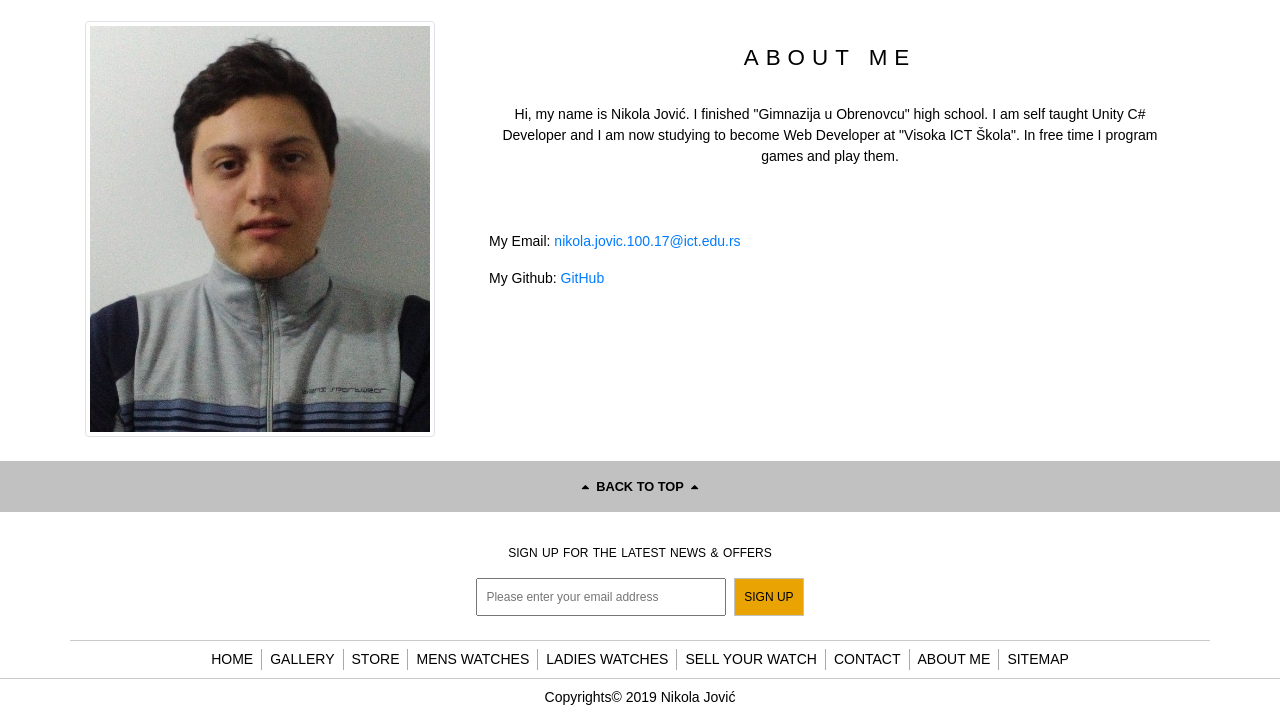
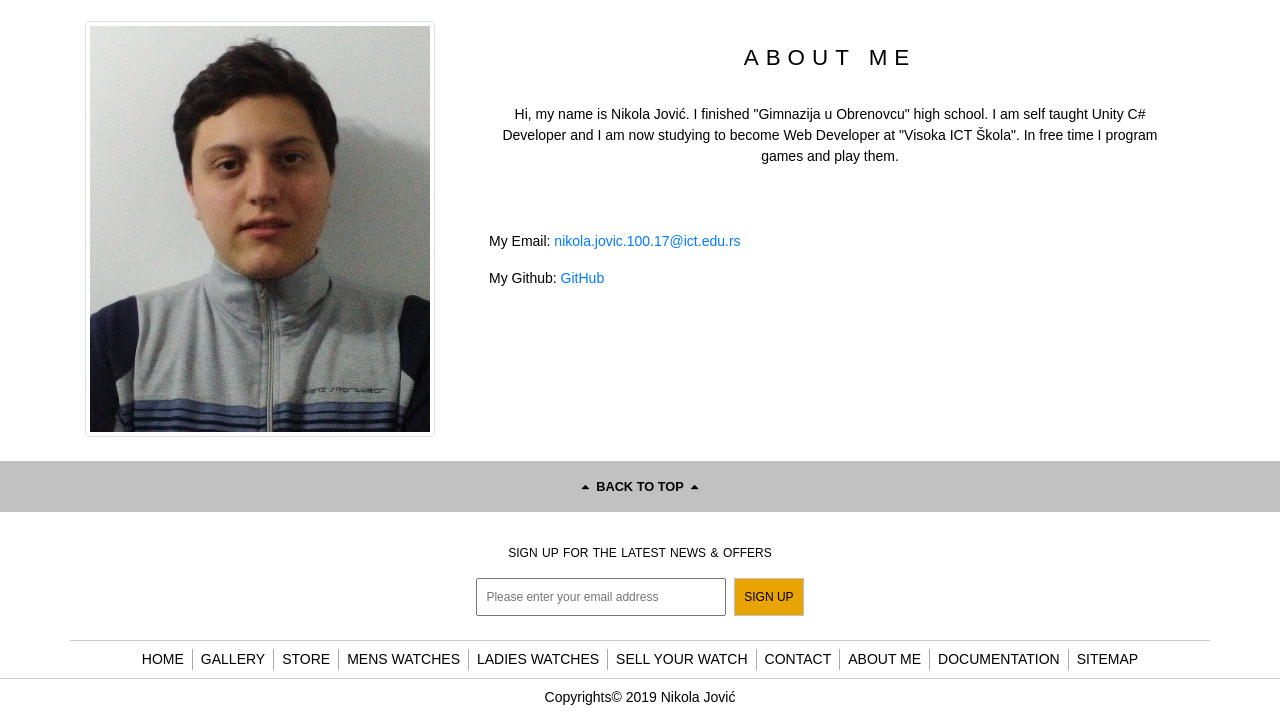
Before and after one commit to Nikola112/watch-store, a plain HTML site: page content/aboutme.html in a window 1280 px wide. Shown: the part 158-874 px from the top of the page. Drawn offline with Linux system fonts and the light colour scheme; a web font is replaced by a local one.

Commit message:
Documentation added.

```diff
--- a/content/aboutme.html
+++ b/content/aboutme.html
@@ -201,6 +201,9 @@
                     <li class="nav-item">
                         <a href="aboutme.html" class="nav-link text-uppercase">About Me</a>
                     </li>
+                    <li class="nav-item">
+                        <a href="../documentation.pdf" class="nav-link text-uppercase">Documentation</a>
+                    </li>
                     <li class="nav-item mr-auto">
                         <a href="../sitemap.xml" class="nav-link text-uppercase">Sitemap</a>
                     </li>
```
Also changed, not shown: content/cart.html (+3 -0 lines), content/contact.html (+3 -0 lines), content/gallery.html (+3 -0 lines), content/register.html (+3 -0 lines), content/watches.html (+3 -0 lines), index.html (+3 -0 lines), 1 other file.
